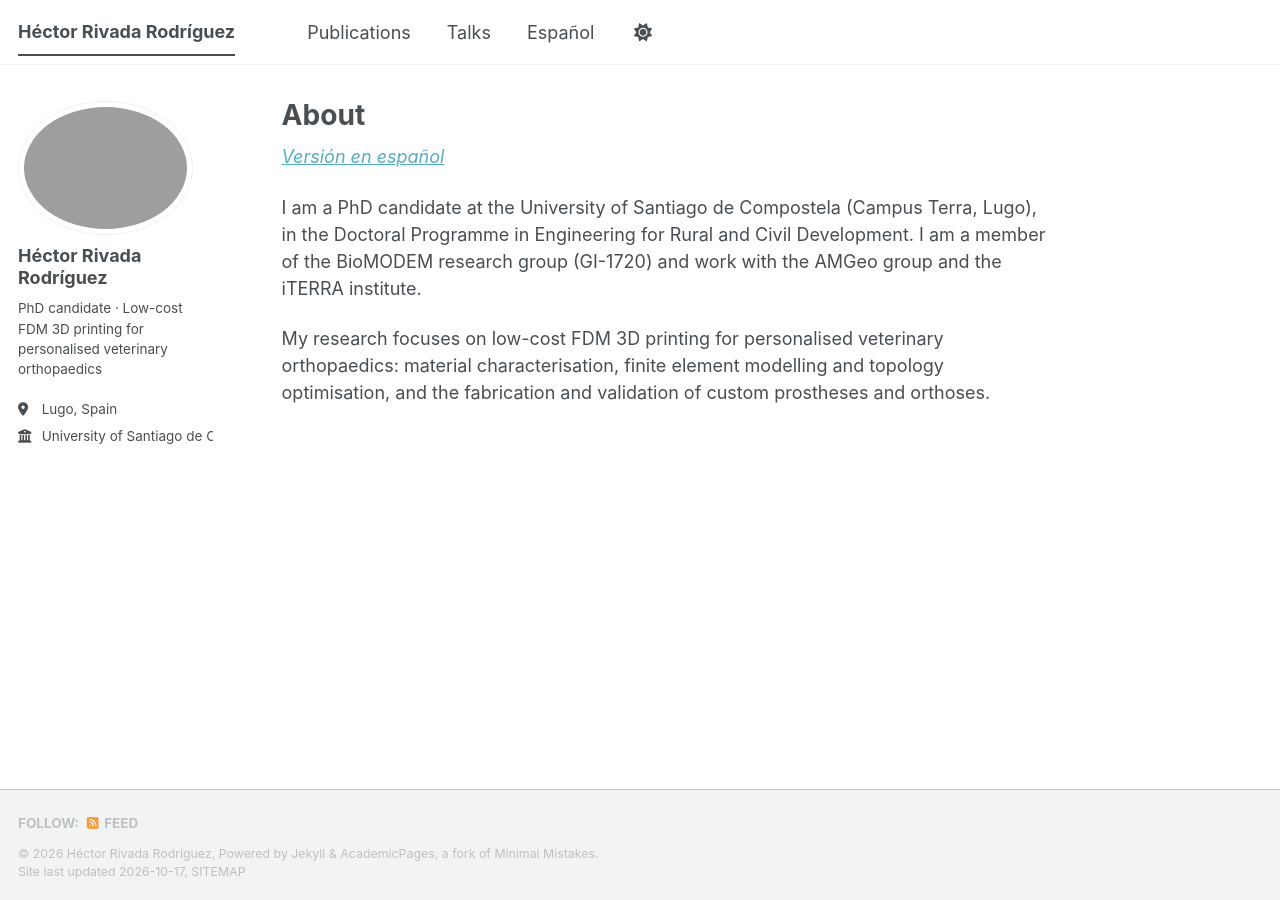
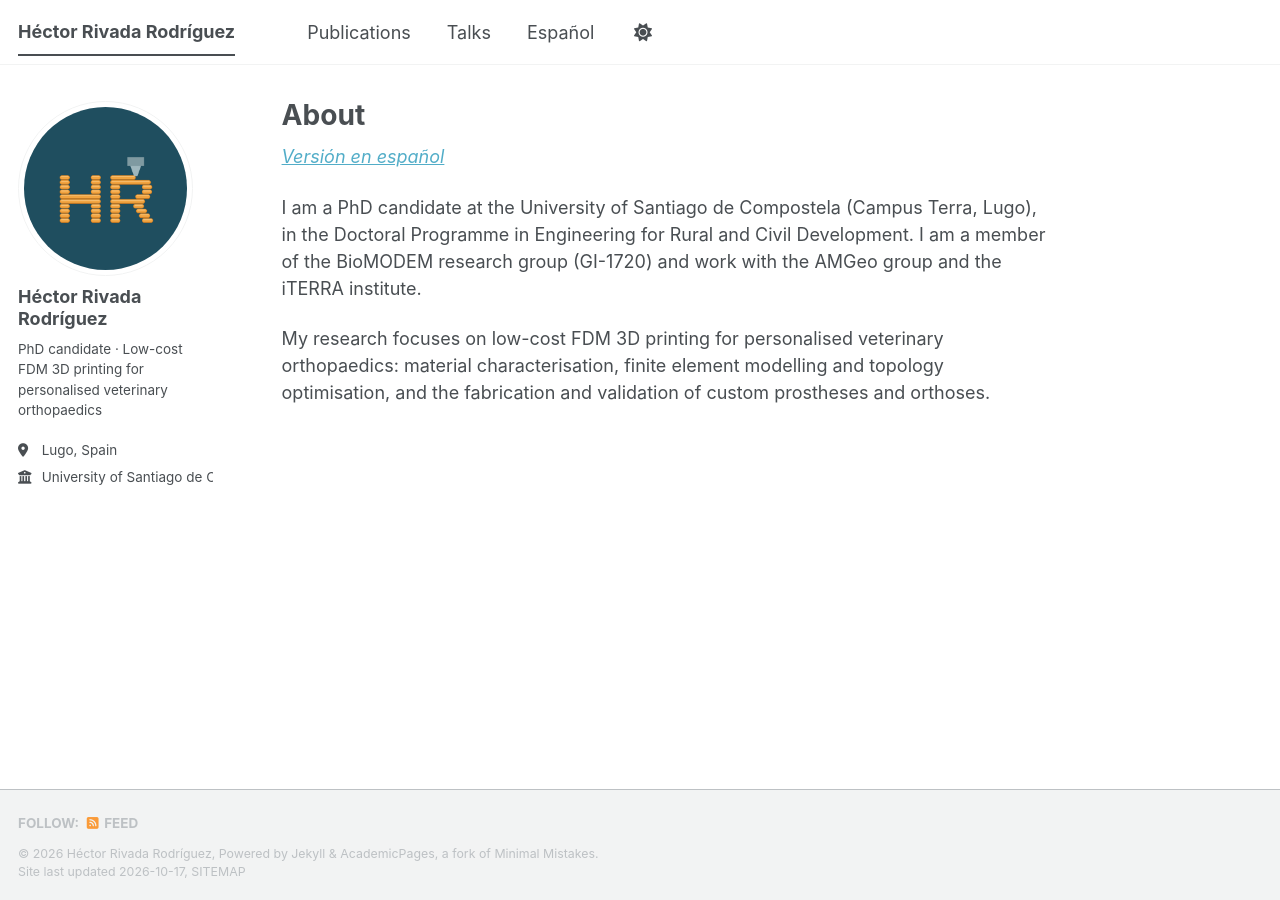
Before and after one commit to Hrivada/hrivada.github.io, a Jekyll site: the page built from _pages/about.md, in a window 1280 px wide. Built offline with Jekyll 4.4.1, drawn with Linux system fonts in a browser that asks for light colours; a style sheet for code colours, icons or effects is not loaded.

Commit message:
Update _config.yml

```diff
--- a/_config.yml
+++ b/_config.yml
@@ -20,7 +20,7 @@ repository               : "Hrivada/hrivada.github.io"
 
 # Site Author
 author:
-  avatar           :
+  avatar           : "hr-capas-filamento.png"
   name             : "Héctor Rivada Rodríguez"
   pronouns         :
   bio              : "PhD candidate · Low-cost FDM 3D printing for personalised veterinary orthopaedics"
```
